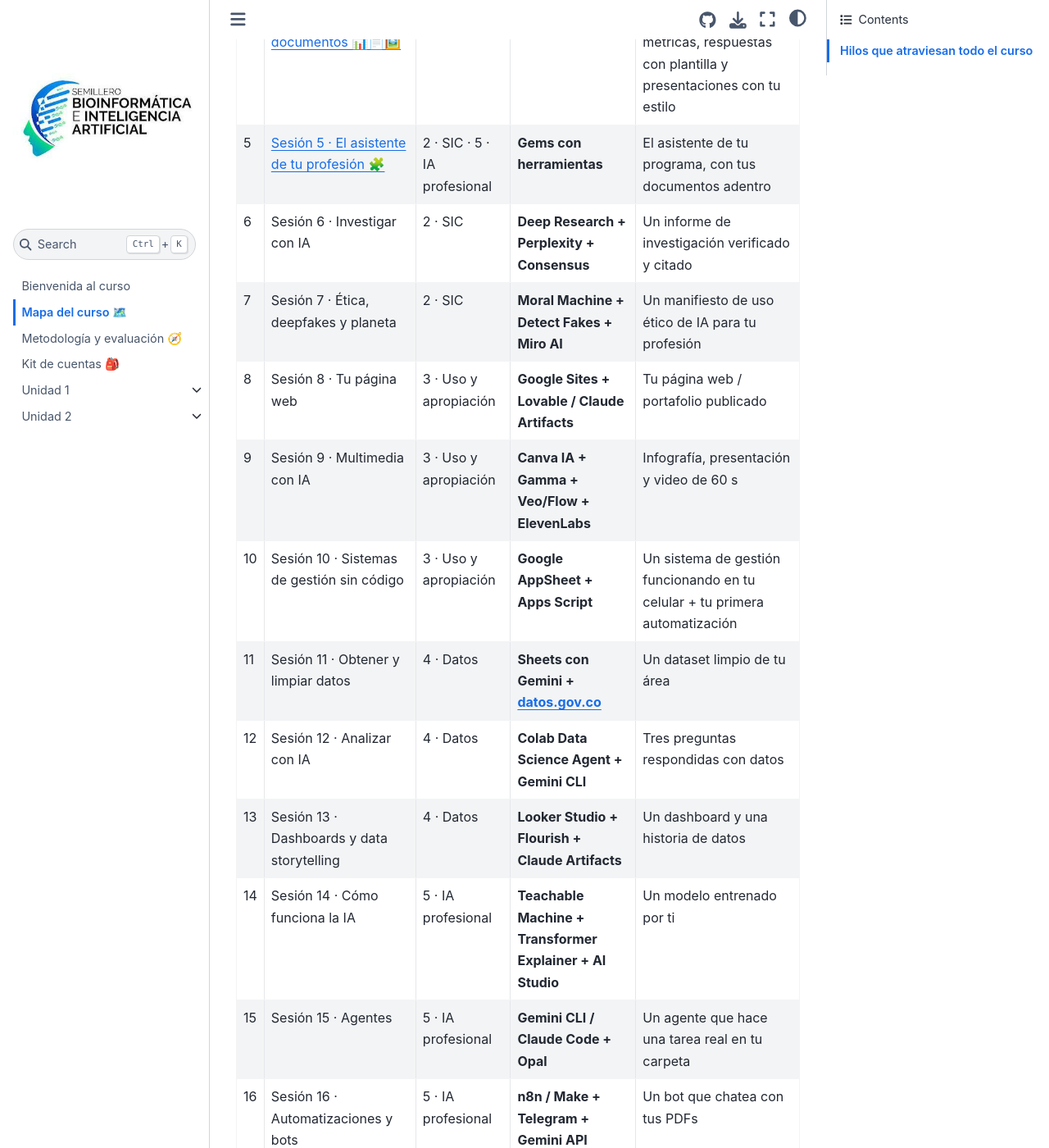
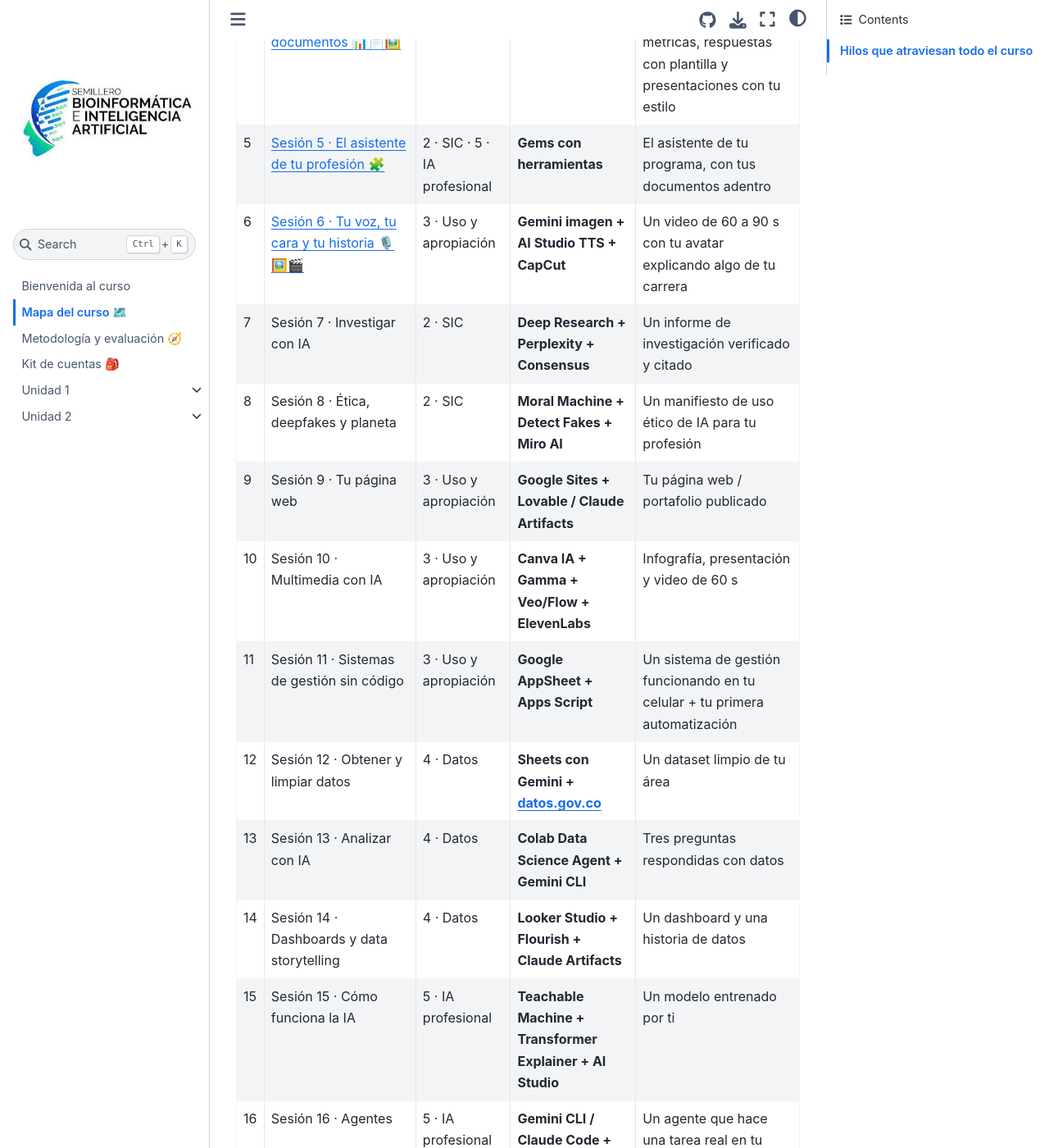
Before and after one commit to BioAITeamLearning/IntroInfo_2026_02_Ucaldas, a Jupyter Book: the page built from MapaDelCurso.md, in a window 1280 px wide and 1400 px high, scrolled down 660 px. Shown: the whole window at 82% size. Built offline with Jupyter Book 1.0.4 settings and Sphinx 7.4.7 and the Sphinx Book theme 1.1.4, drawn with Linux system fonts in a browser that asks for light colours; some of the changed text lies outside the part shown.

Commit message:
Sesion 6: audio, imagen y video con IA, con presentacion en PowerPoint y prompts en las notas
Co-Authored-By: Claude Opus 5 <noreply@anthropic.com>

```diff
--- a/MapaDelCurso.md
+++ b/MapaDelCurso.md
@@ -14,18 +14,19 @@ Cada fila es una sesión: la unidad del PIIA que cubre, la **herramienta de IA d
 | 3 | {doc}`S03_Prompts` | 2 · SIC | **Gemini + Gems** | Técnicas de prompt, tu ficha de instrucciones y tu asistente montado con ella |
 | 4 | {doc}`S04_Asistentes` | 2 · SIC · 4 · Datos | **Gems + Sheets, Docs y Slides** | Tres asistentes que producen: reporte con métricas, respuestas con plantilla y presentaciones con tu estilo |
 | 5 | {doc}`S05_Asistente` | 2 · SIC · 5 · IA profesional | **Gems con herramientas** | El asistente de tu programa, con tus documentos adentro |
-| 6 | Sesión 6 · Investigar con IA | 2 · SIC | **Deep Research + Perplexity + Consensus** | Un informe de investigación verificado y citado |
-| 7 | Sesión 7 · Ética, deepfakes y planeta | 2 · SIC | **Moral Machine + Detect Fakes + Miro AI** | Un manifiesto de uso ético de IA para tu profesión |
-| 8 | Sesión 8 · Tu página web | 3 · Uso y apropiación | **Google Sites + Lovable / Claude Artifacts** | Tu página web / portafolio publicado |
-| 9 | Sesión 9 · Multimedia con IA | 3 · Uso y apropiación | **Canva IA + Gamma + Veo/Flow + ElevenLabs** | Infografía, presentación y video de 60 s |
-| 10 | Sesión 10 · Sistemas de gestión sin código | 3 · Uso y apropiación | **Google AppSheet + Apps Script** | Un sistema de gestión funcionando en tu celular + tu primera automatización |
-| 11 | Sesión 11 · Obtener y limpiar datos | 4 · Datos | **Sheets con Gemini + datos.gov.co** | Un dataset limpio de tu área |
-| 12 | Sesión 12 · Analizar con IA | 4 · Datos | **Colab Data Science Agent + Gemini CLI** | Tres preguntas respondidas con datos |
-| 13 | Sesión 13 · Dashboards y data storytelling | 4 · Datos | **Looker Studio + Flourish + Claude Artifacts** | Un dashboard y una historia de datos |
-| 14 | Sesión 14 · Cómo funciona la IA | 5 · IA profesional | **Teachable Machine + Transformer Explainer + AI Studio** | Un modelo entrenado por ti |
-| 15 | Sesión 15 · Agentes | 5 · IA profesional | **Gemini CLI / Claude Code + Opal** | Un agente que hace una tarea real en tu carpeta |
-| 16 | Sesión 16 · Automatizaciones y bots | 5 · IA profesional | **n8n / Make + Telegram + Gemini API** | Un bot que chatea con tus PDFs |
-| 17 | Sesión 17 · Demo Day | 5 · IA profesional | **Todo tu kit** | Proyecto final presentado |
+| 6 | {doc}`S06_AudioImagenVideo` | 3 · Uso y apropiación | **Gemini imagen + AI Studio TTS + CapCut** | Un video de 60 a 90 s con tu avatar explicando algo de tu carrera |
+| 7 | Sesión 7 · Investigar con IA | 2 · SIC | **Deep Research + Perplexity + Consensus** | Un informe de investigación verificado y citado |
+| 8 | Sesión 8 · Ética, deepfakes y planeta | 2 · SIC | **Moral Machine + Detect Fakes + Miro AI** | Un manifiesto de uso ético de IA para tu profesión |
+| 9 | Sesión 9 · Tu página web | 3 · Uso y apropiación | **Google Sites + Lovable / Claude Artifacts** | Tu página web / portafolio publicado |
+| 10 | Sesión 10 · Multimedia con IA | 3 · Uso y apropiación | **Canva IA + Gamma + Veo/Flow + ElevenLabs** | Infografía, presentación y video de 60 s |
+| 11 | Sesión 11 · Sistemas de gestión sin código | 3 · Uso y apropiación | **Google AppSheet + Apps Script** | Un sistema de gestión funcionando en tu celular + tu primera automatización |
+| 12 | Sesión 12 · Obtener y limpiar datos | 4 · Datos | **Sheets con Gemini + datos.gov.co** | Un dataset limpio de tu área |
+| 13 | Sesión 13 · Analizar con IA | 4 · Datos | **Colab Data Science Agent + Gemini CLI** | Tres preguntas respondidas con datos |
+| 14 | Sesión 14 · Dashboards y data storytelling | 4 · Datos | **Looker Studio + Flourish + Claude Artifacts** | Un dashboard y una historia de datos |
+| 15 | Sesión 15 · Cómo funciona la IA | 5 · IA profesional | **Teachable Machine + Transformer Explainer + AI Studio** | Un modelo entrenado por ti |
+| 16 | Sesión 16 · Agentes | 5 · IA profesional | **Gemini CLI / Claude Code + Opal** | Un agente que hace una tarea real en tu carpeta |
+| 17 | Sesión 17 · Automatizaciones y bots | 5 · IA profesional | **n8n / Make + Telegram + Gemini API** | Un bot que chatea con tus PDFs |
+| 18 | Sesión 18 · Demo Day | 5 · IA profesional | **Todo tu kit** | Proyecto final presentado |
 
 ## Hilos que atraviesan todo el curso
 
--- a/_toc.yml
+++ b/_toc.yml
@@ -19,3 +19,4 @@ chapters:
     - file: "S03_Prompts"
     - file: "S04_Asistentes"
     - file: "S05_Asistente"
+    - file: "S06_AudioImagenVideo"
```
Also changed, not shown: other parts of MapaDelCurso.md (+1 -1 lines), Metodologia.md (+3 -3 lines), S06_AudioImagenVideo.md (added, +166 -0 lines), Unidad2.md (+4 -3 lines), _static/sesion06/guia.html (added, +131 -0 lines), intro.md (+4 -4 lines), 1 other file.
